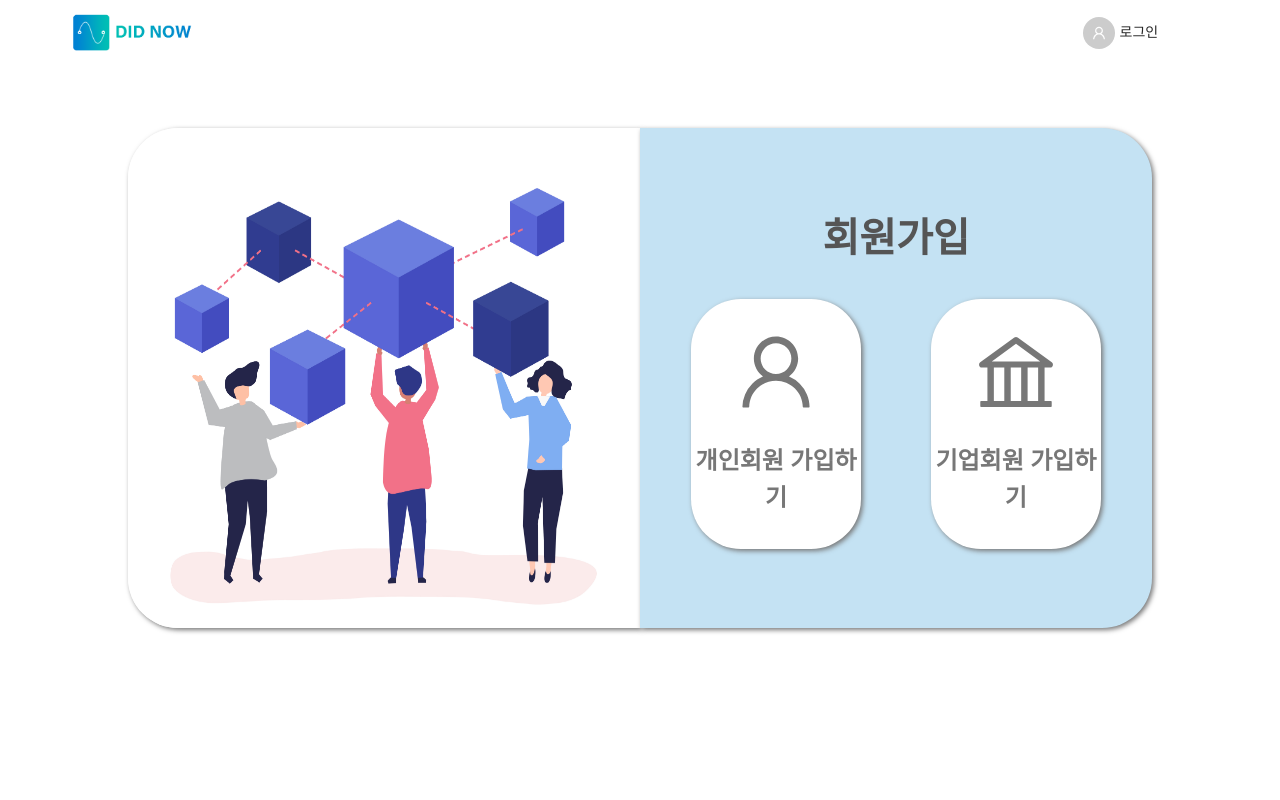
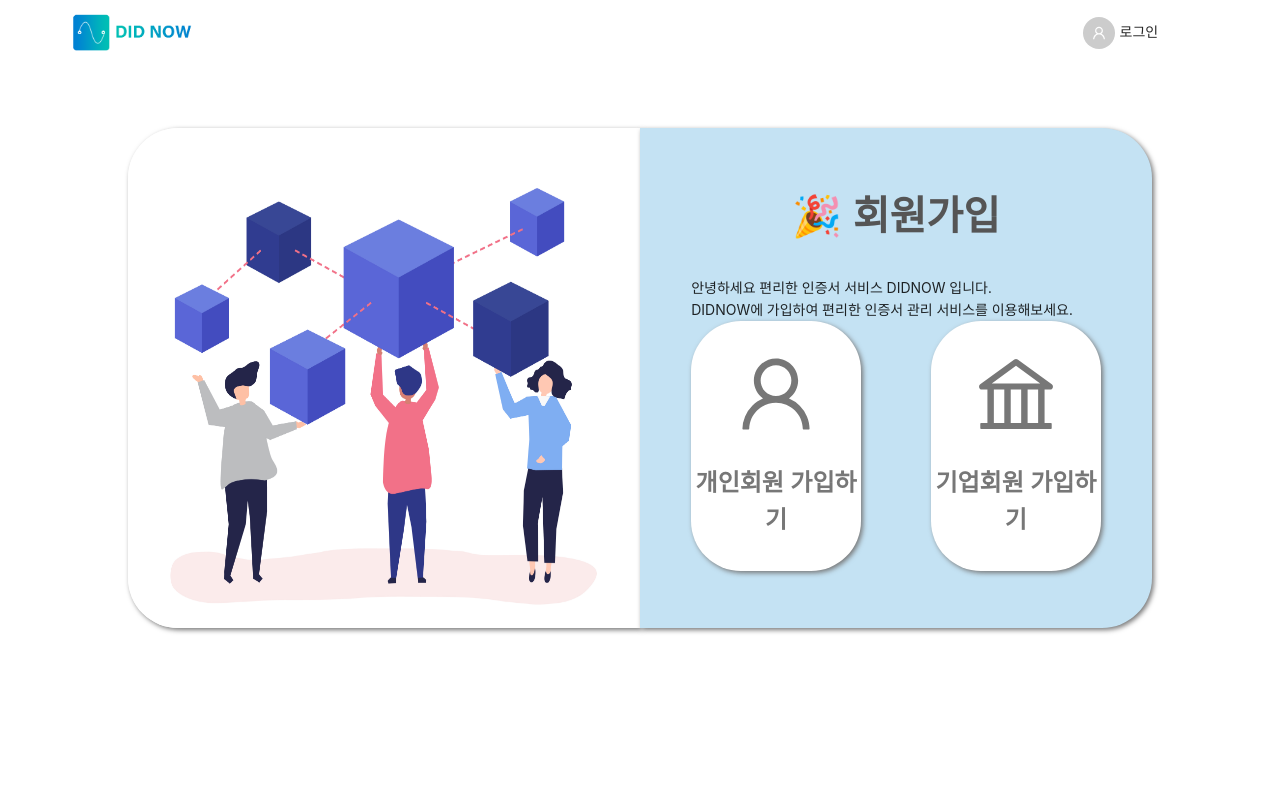
Before and after one commit to codestates/DIDNOW, a React (Create React App) app in the folder FE/client/: page /signup in a window 1280 px wide. Shown: the top 800 px of the page. Built offline with nearby package versions, Linux system fonts and the light colour scheme.

Commit message:
update description

```diff
--- a/FE/client/src/component/signupChoice.js
+++ b/FE/client/src/component/signupChoice.js
@@ -11,7 +11,11 @@ const SingUpChoice = ({ way, setWay }) => {
   };
   return (
     <>
-      <div className="signup--title">회원가입</div>
+      <div className="signup--title">🎉 회원가입</div>
+      <div className="signup--description">
+        <div>안녕하세요 편리한 인증서 서비스 DIDNOW 입니다.</div>
+        DIDNOW에 가입하여 편리한 인증서 관리 서비스를 이용해보세요.
+      </div>
       <Row gutter={70}>
         <Col span={12}>
           <div
```
